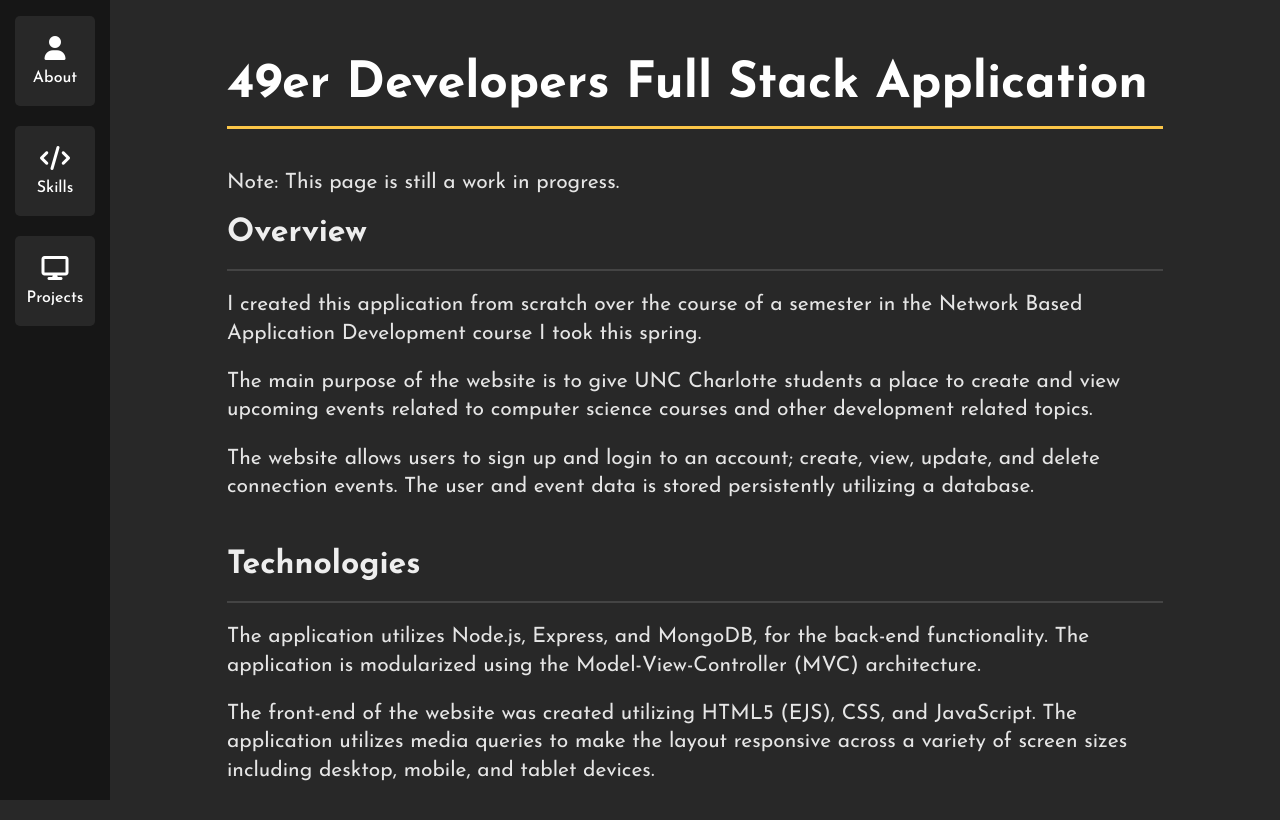
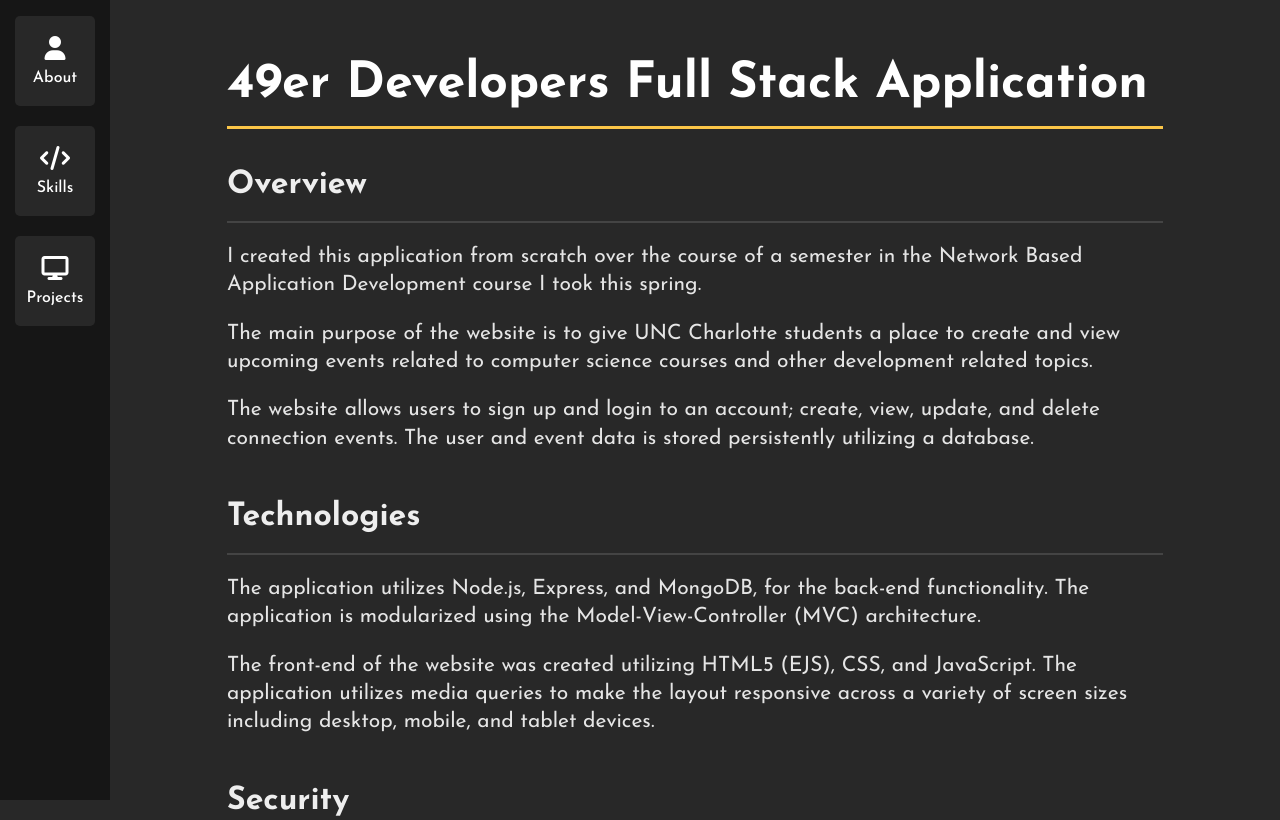
Before and after one commit to estines1/estines1.github.io, a plain HTML site: page projects/1.html in a window 1280 px wide. Shown: the top 820 px of the page. Drawn offline with Linux system fonts and the light colour scheme.

Commit message:
Updated project page

```diff
--- a/projects/1.html
+++ b/projects/1.html
@@ -58,7 +58,6 @@
         <section class="container sectionAbout">
             <h1 class="sectionHeading">49er Developers Full Stack Application</h1>
             <div class="sectionUnderline"></div>
-            <p class="sectionText">Note: This page is still a work in progress.</p>
 
             <h2 class="projectHeading">Overview</h2>
             <div class="skillHeadingUnderline"></div>
```
